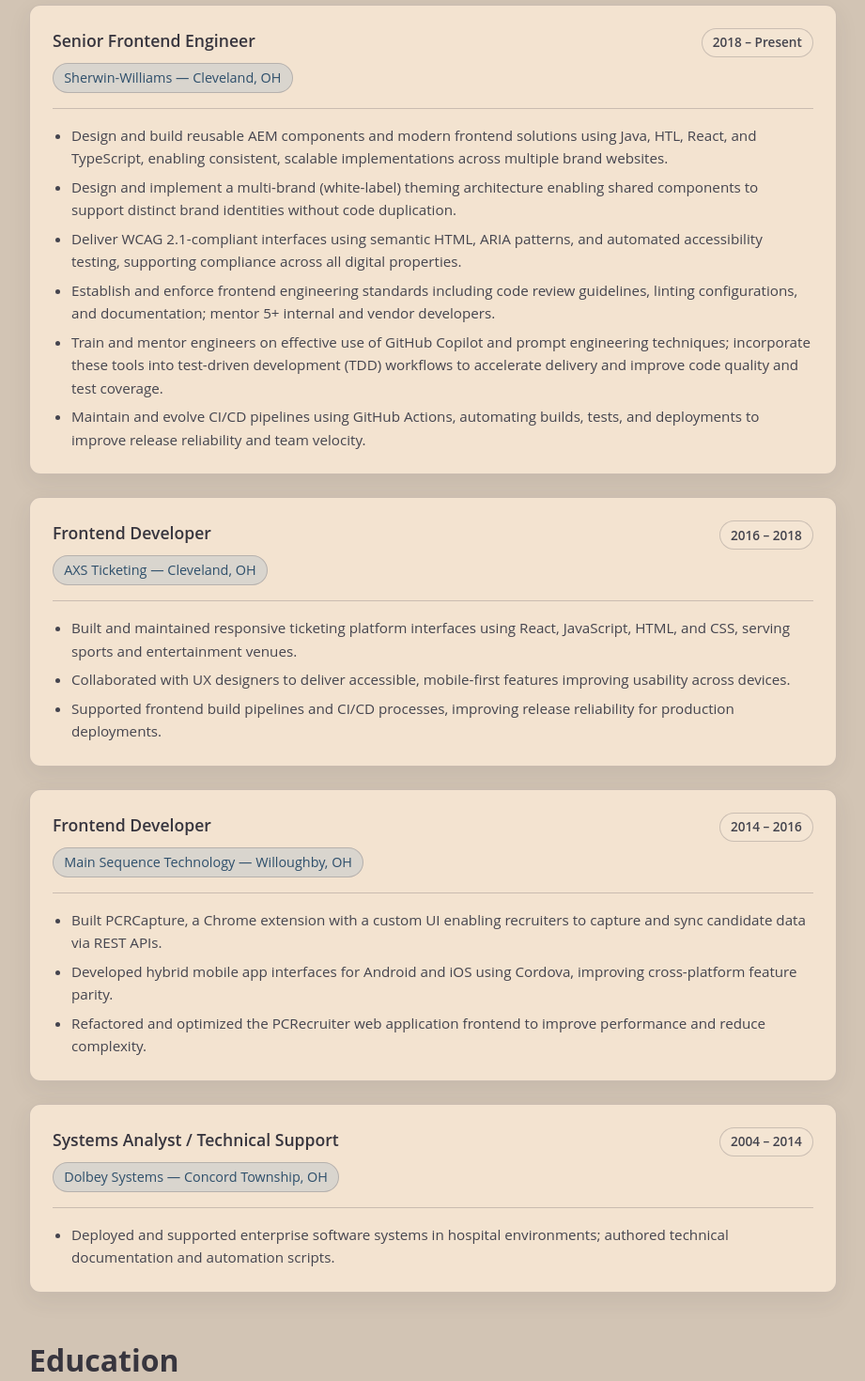
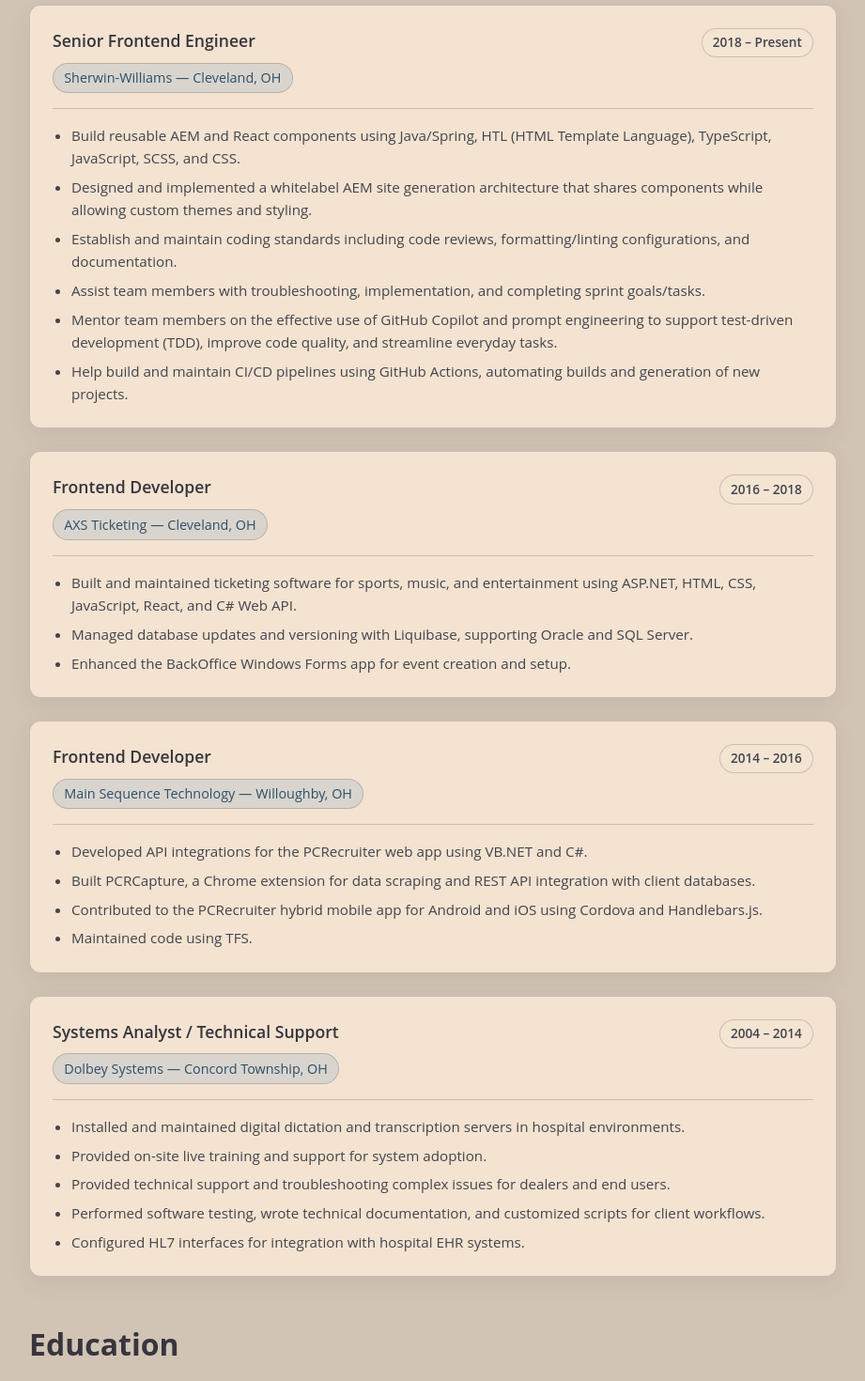
Before and after one commit to mike-sabo/mikesabo.dev, a React (Vite) app: page /resume in a window 1280 px wide. Shown: the part 200-1670 px from the top of the page at 94% size, without its empty margins (179-1100 px from the left). Built offline with nearby package versions, Linux system fonts and the light colour scheme.

Commit message:
feat: update Experience component with enhanced job descriptions and responsibilities

```diff
--- a/src/components/Experience/Experience.tsx
+++ b/src/components/Experience/Experience.tsx
@@ -7,12 +7,12 @@
     location: "Cleveland, OH",
     period: "2018 – Present",
     bullets: [
-      "Design and build reusable AEM components and modern frontend solutions using Java, HTL, React, and TypeScript, enabling consistent, scalable implementations across multiple brand websites.",
-      "Design and implement a multi-brand (white-label) theming architecture enabling shared components to support distinct brand identities without code duplication.",
-      "Deliver WCAG 2.1-compliant interfaces using semantic HTML, ARIA patterns, and automated accessibility testing, supporting compliance across all digital properties.",
-      "Establish and enforce frontend engineering standards including code review guidelines, linting configurations, and documentation; mentor 5+ internal and vendor developers.",
-      "Train and mentor engineers on effective use of GitHub Copilot and prompt engineering techniques; incorporate these tools into test-driven development (TDD) workflows to accelerate delivery and improve code quality and test coverage.",
-      "Maintain and evolve CI/CD pipelines using GitHub Actions, automating builds, tests, and deployments to improve release reliability and team velocity.",
+      "Build reusable AEM and React components using Java/Spring, HTL (HTML Template Language), TypeScript, JavaScript, SCSS, and CSS.",
+      "Designed and implemented a whitelabel AEM site generation architecture that shares components while allowing custom themes and styling.",
+      "Establish and maintain coding standards including code reviews, formatting/linting configurations, and documentation.",
+      "Assist team members with troubleshooting, implementation, and completing sprint goals/tasks.",
+      "Mentor team members on the effective use of GitHub Copilot and prompt engineering to support test-driven development (TDD), improve code quality, and streamline everyday tasks.",
+      "Help build and maintain CI/CD pipelines using GitHub Actions, automating builds and generation of new projects.",
     ],
   },
   {
@@ -21,9 +21,9 @@
     location: "Cleveland, OH",
     period: "2016 – 2018",
     bullets: [
-      "Built and maintained responsive ticketing platform interfaces using React, JavaScript, HTML, and CSS, serving sports and entertainment venues.",
-      "Collaborated with UX designers to deliver accessible, mobile-first features improving usability across devices.",
-      "Supported frontend build pipelines and CI/CD processes, improving release reliability for production deployments.",
+      "Built and maintained ticketing software for sports, music, and entertainment using ASP.NET, HTML, CSS, JavaScript, React, and C# Web API.",
+      "Managed database updates and versioning with Liquibase, supporting Oracle and SQL Server.",
+      "Enhanced the BackOffice Windows Forms app for event creation and setup.",
     ],
   },
   {
@@ -32,9 +32,10 @@
     location: "Willoughby, OH",
     period: "2014 – 2016",
     bullets: [
-      "Built PCRCapture, a Chrome extension with a custom UI enabling recruiters to capture and sync candidate data via REST APIs.",
-      "Developed hybrid mobile app interfaces for Android and iOS using Cordova, improving cross-platform feature parity.",
-      "Refactored and optimized the PCRecruiter web application frontend to improve performance and reduce complexity.",
+      "Developed API integrations for the PCRecruiter web app using VB.NET and C#.",
+      "Built PCRCapture, a Chrome extension for data scraping and REST API integration with client databases.",
+      "Contributed to the PCRecruiter hybrid mobile app for Android and iOS using Cordova and Handlebars.js.",
+      "Maintained code using TFS.",
     ],
   },
   {
@@ -43,7 +44,11 @@
     location: "Concord Township, OH",
     period: "2004 – 2014",
     bullets: [
-      "Deployed and supported enterprise software systems in hospital environments; authored technical documentation and automation scripts.",
+      "Installed and maintained digital dictation and transcription servers in hospital environments.",
+      "Provided on-site live training and support for system adoption.",
+      "Provided technical support and troubleshooting complex issues for dealers and end users.",
+      "Performed software testing, wrote technical documentation, and customized scripts for client workflows.",
+      "Configured HL7 interfaces for integration with hospital EHR systems.",
     ],
   },
 ];
```
